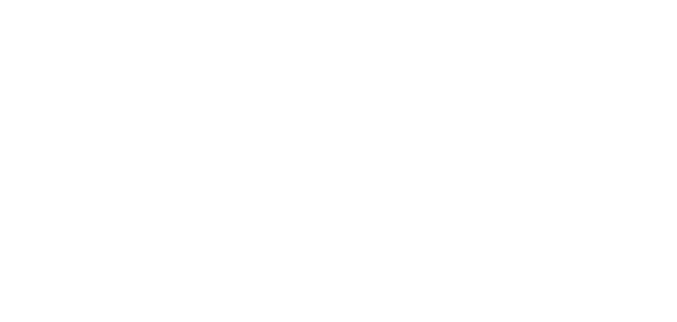
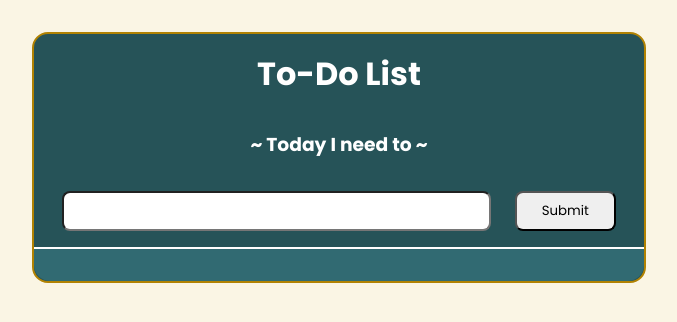
Before and after one commit to dts-kominfo-rea2a/challenge-08-nickopaijo, a website: page index.html in a window 1280 px wide. Shown: the whole page, without its empty margins (301-978 px from the left). Drawn offline with Linux system fonts and the light colour scheme.

Commit message:
submit tugas

```diff
--- a/index.html
+++ b/index.html
@@ -5,37 +5,130 @@
     <meta http-equiv="X-UA-Compatible" content="IE=edge" />
     <meta name="viewport" content="width=device-width, initial-scale=1.0" />
     <title>Challenge - DOM</title>
+    <style>
+      @import url("https://fonts.googleapis.com/css2?family=Poppins:wght@300;400;500;600;700;800;900&display=swap");
+
+      * {
+        margin: 0;
+        padding: 0;
+        box-sizing: border-box;
+        font-family: "Poppins", sans-serif;
+        scroll-behavior: smooth;
+      }
+
+      body {
+        display: flex;
+        flex-direction: column;
+        justify-content: center;
+        align-items: center;
+        background-color: #faf5e4;
+      }
+
+      #app {
+        display: flex;
+        flex-flow: column wrap;
+        text-align: center;
+        width: 48vw;
+        margin: 2rem;
+        border: 2px solid #b18202;
+        border-radius: 16px;
+        background-color: #265358;
+        color: #ffffff;
+      }
+
+      #app #todo-title #todo-subtitle {
+        color: #faf5e4;
+      }
+
+      #app > * {
+        padding: 2vh;
+      }
+
+      #app #input {
+        width: 100%;
+        display: flex;
+        flex-wrap: row nowrap;
+      }
+
+      #app #input > * {
+        flex: 1;
+        margin: 0rem 0.75rem;
+        padding: 0.5rem;
+      }
+
+      #app #todo-input {
+        flex-basis: 60%;
+        border-radius: 8px;
+      }
+
+      #app #todo-submit {
+        border-radius: 8px;
+      }
+
+      #app #output {
+        background-color: #316a72;
+        border-radius: 0px 0px 16px 16px;
+        border-top: 2px solid #ffffff;
+        padding: 1rem;
+      }
+
+      #app #todo-output {
+        text-align: left;
+        margin: 0rem;
+        padding: 0rem 2rem;
+      }
+
+      #app #todo-output li {
+        margin: 0.5rem 0rem;
+      }
+    </style>
   </head>
   <body>
     <div id="app">
       <!-- TODO: Buatlah sebuah header dengan id todo-title -->
       <!-- TODO: Buatlah sebuah subtitle dengan id todo-subtitle -->
+      <h1 id="todo-title">To-Do List</h1>
+      <h3 id="todo-subtitle">~ Today I need to ~</h3>
 
       <!-- Section: input -->
       <!-- TODO: Buatlah sebuah input bertipe text dengan id todo-input -->
       <!-- TODO: Buatlah sebuah button dengan id todo-submit -->
+      <section id="input">
+        <input type="text" id="todo-input" />
+        <button type="submit" id="todo-submit">Submit</button>
+      </section>
 
       <!-- Section output -->
       <!-- TODO: Buatlah sebuah <ul> dengan id todo-output -->
+      <section id="output">
+        <ul id="todo-output"></ul>
+      </section>
     </div>
 
     <!-- ! Untuk tantangan ini, script jangan diubah ke external js yah ! -->
     <script>
       // TODO: Deklarasi variable sesuai dengan kebutuhan di sini
-      let button;
-      let input;
-      let output;
+      let button = document.getElementById("todo-submit");
+      let input = document.getElementById("todo-input");
+      let output = document.getElementById("todo-output");
 
       // TODO: Buatlah sebuah fungsi dengan nama fnClickHandler
       // Fungsi yang digunakan untuk menambahkan tulisan
       // Jangan ubah cara deklarasi fungsinya, cukup isi saja
-      function fnClickHandler(toDoItem) {}
-
+      function fnClickHandler(toDoItem) {
+        let li = document.createElement("li");
+        li.appendChild(document.createTextNode(input.value));
+        output.appendChild(li);
+      }
       // TODO: register event onclick / addEventListener untuk button
       // akan menjalankan fungsi fnClickHandler
+      button.addEventListener("click", fnClickHandler);
 
       // TODO: register event onkeypress / addEventListener untuk input
       // sehingga saat di input ditekan enter akan menjalankan fungsi fnClickHandler juga
+      input.addEventListener("keypress", (event) => {
+        if (event.key === "Enter") fnClickHandler();
+      });
     </script>
   </body>
 </html>
```
